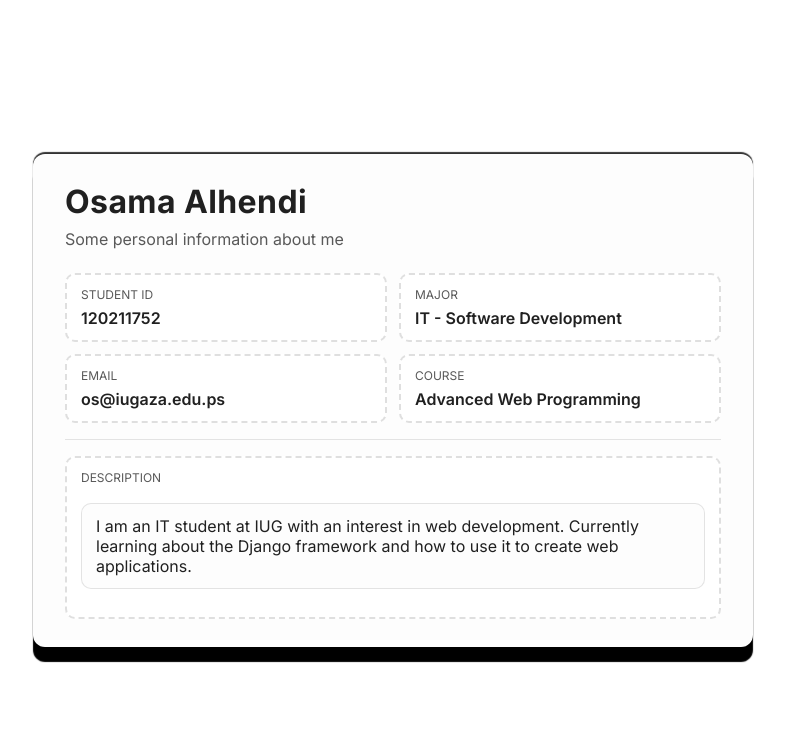
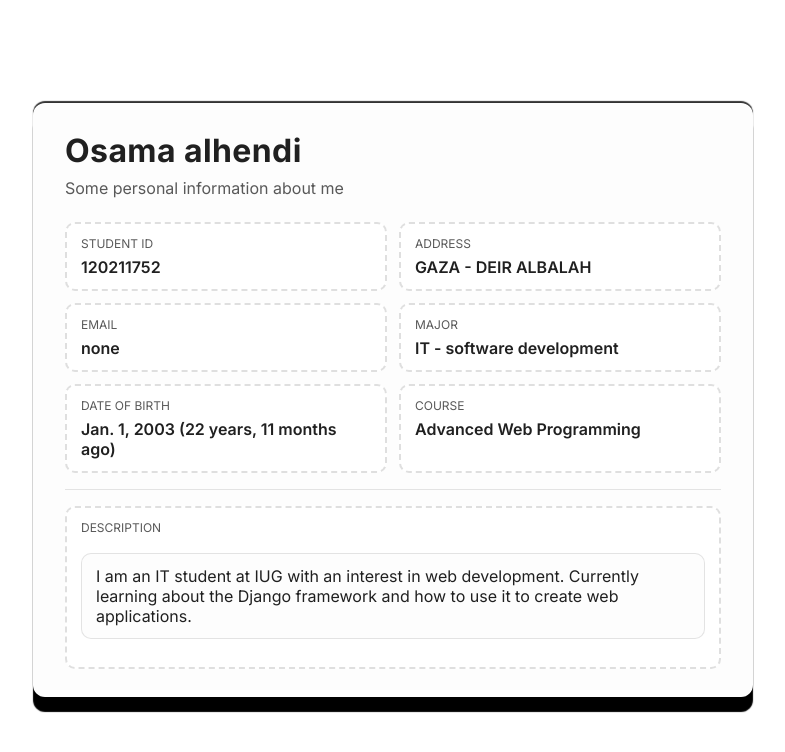
Before and after one commit to OSHENDI/django-template-assignment, a Django app: page / in a window 1280 px wide. Shown: the top 752 px of the page, without its empty margins (247-1032 px from the left). Run offline with Django 5.2, Linux system fonts and the light colour scheme.

Commit message:
added filter and formatted code

```diff
--- a/Templates/pages/index.html
+++ b/Templates/pages/index.html
@@ -100,21 +100,29 @@
   </head>
   <body>
     <main class="window_display">
-      <h1 class="title">{{ full_name }}</h1>
+      <h1 class="title">{{ first_name|capfirst|add:" "|add:last_name|capfirst}}</h1>
       <p class="subtitle">Some personal information about me</p>
 
       <section class="grid">
         <div class="item">
           <div class="label">Student ID</div>
-          <div class="value">{{ student_id }}</div>
+          <div class="value">{{ student_id|stringformat:"s" }}</div>
+        </div>
+        <div class="item">
+          <div class="label">Address</div>
+          <div class="value">{{ address|upper }}</div>
+        </div>
+        <div class="item">
+          <div class="label">Email</div>
+          <div class="value">{{ email|default:"none" }}</div>
         </div>
         <div class="item">
           <div class="label">major</div>
           <div class="value">{{ major }}</div>
         </div>
         <div class="item">
-          <div class="label">Email</div>
-          <div class="value">{{ email }}</div>
+          <div class="label">Date of Birth</div>
+          <div class="value">{{dob}} ({{ dob|timesince }} ago) </div>
         </div>
         <div class="item">
           <div class="label">Course</div>
--- a/pages/apps.py
+++ b/pages/apps.py
@@ -2,5 +2,5 @@ from django.apps import AppConfig
 
 
 class PagesConfig(AppConfig):
-    default_auto_field = 'django.db.models.BigAutoField'
-    name = 'pages'
+    default_auto_field = "django.db.models.BigAutoField"
+    name = "pages"
--- a/pages/views.py
+++ b/pages/views.py
@@ -1,13 +1,17 @@
 from django.shortcuts import render
+import datetime
 
 
 def index(request):
     profile = {
-        'full_name': 'Osama Alhendi',
-        'student_id': '120211752',
-        'email': 'os@iugaza.edu.ps',
-        'major': 'IT - Software Development',
-        'description': 'I am an IT student at IUG with an interest in web development. Currently learning about the Django framework and how to use it to create web applications.',
-        'course': 'Advanced Web Programming',
+        "first_name": "osama",
+        "last_name": "alhendi",
+        "student_id": "120211752",
+        "address": "gaza - deir albalah",
+        "email": "",
+        "major": "IT - software development",
+        "dob": datetime.date(2003, 1, 1),
+        "description": "I am an IT student at IUG with an interest in web development. Currently learning about the Django framework and how to use it to create web applications.",
+        "course": "Advanced Web Programming",
     }
-    return render(request, 'pages/index.html', context=profile)
+    return render(request, "pages/index.html", context=profile)
```
